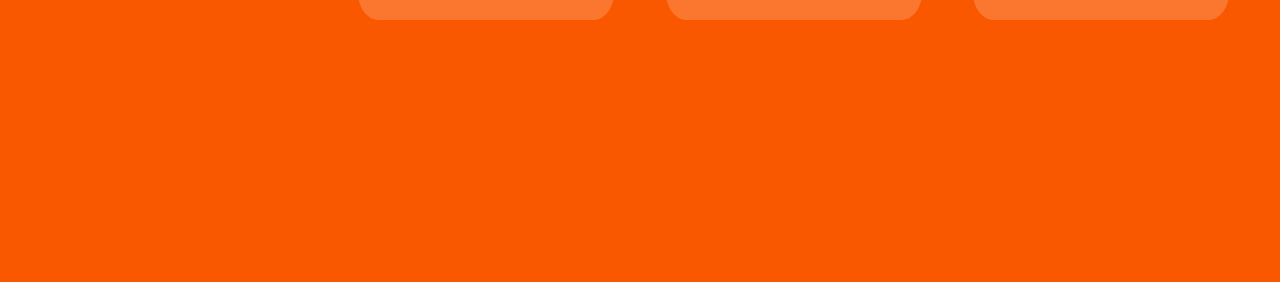
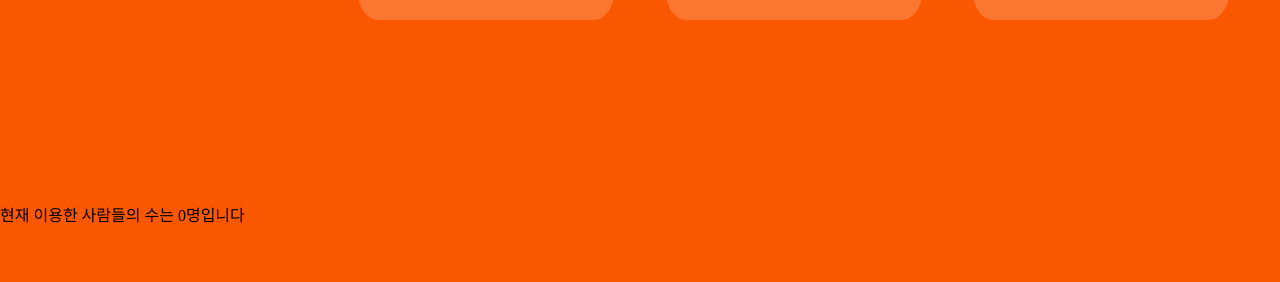
Before and after one commit to eunag63/Pick-the-food, a Django app: page /click/ in a window 1280 px wide. Shown: the part 1318-1600 px from the top of the page. Run offline with Django 3.2, Linux system fonts and the light colour scheme; data comes from the database, SQL or seed files in the repository; some web fonts are replaced.

Commit message:
(html>click) foot 추가

```diff
--- a/mysite/pickFood/templates/pickFood/click.html
+++ b/mysite/pickFood/templates/pickFood/click.html
@@ -54,7 +54,11 @@
           배달 바로가기
         </div>
       </div>
-      <div class="div6"></div>
+      <div class="div6">
+        <div class="foot">
+          현재 이용한 사람들의 수는 0명입니다
+        </div>
+      </div>
     </div>
   </div>
 
```
